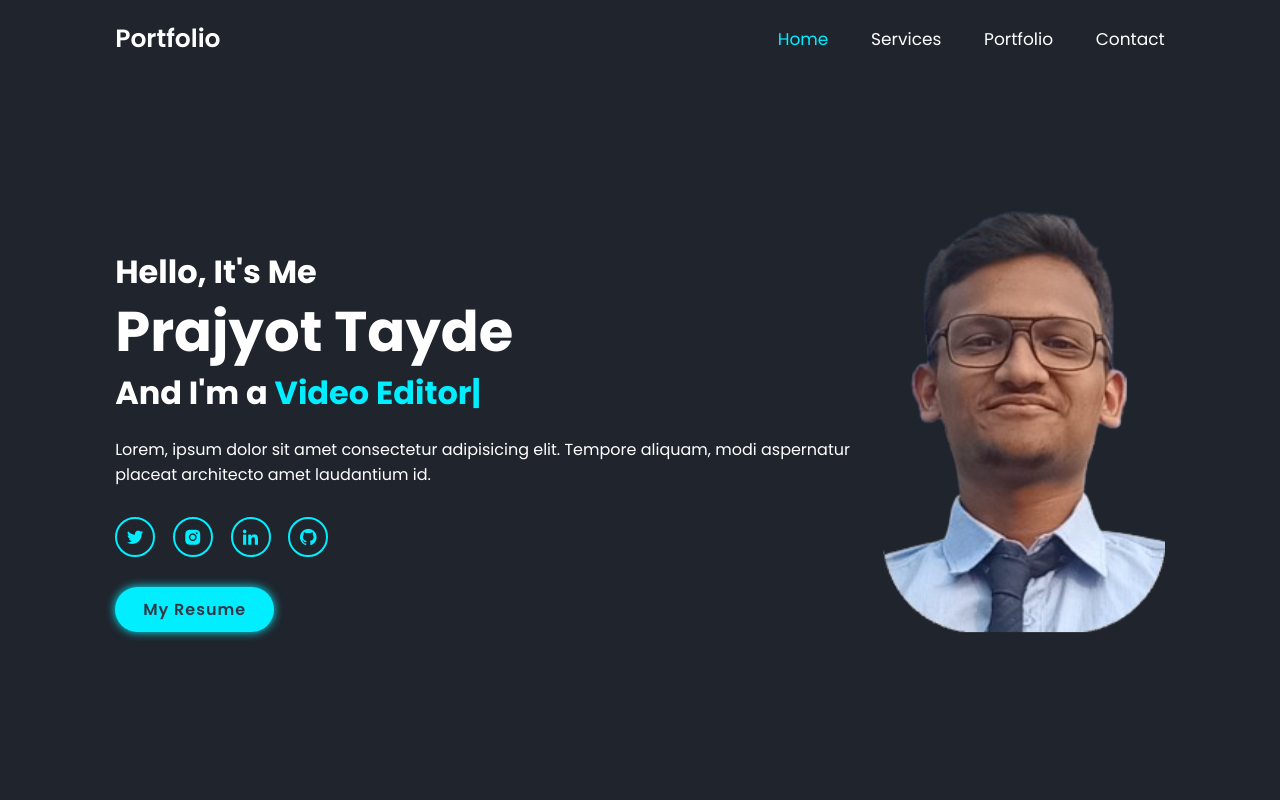
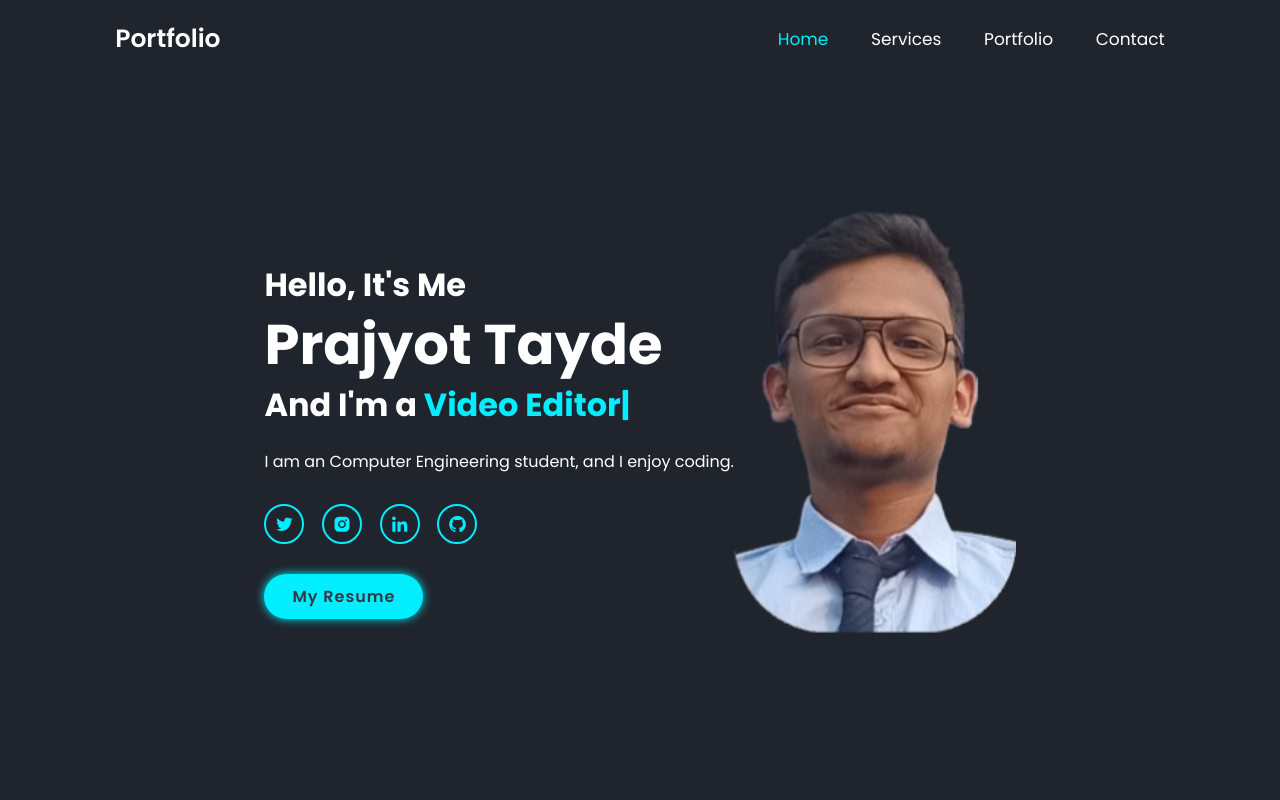
Before and after one commit to Prajyot05/My-Portfolio-Old, a plain HTML site: page index.html in a window 1280 px wide. Shown: the top 800 px of the page. Drawn offline with nearby package versions, Linux system fonts and the light colour scheme.

Commit message:
Change paragraph

```diff
--- a/index.html
+++ b/index.html
@@ -31,9 +31,7 @@
         <h3>Hello, It's Me</h3>
         <h1>Prajyot Tayde</h1>
         <h3>And I'm a <span class="multiple-text"></span></h3>
-        <p>Lorem, ipsum dolor sit amet consectetur adipisicing elit. Tempore aliquam, modi
-        aspernatur placeat
-        architecto amet laudantium id.</p>
+        <p>I am an Computer Engineering student, and I enjoy coding.</p>
         <div class="social-media">
           <!-- <a href="#"><i class='bx bxl-facebook' ></i></a> -->
           <a href="https://twitter.com/Prajyot_Tayde" target=”_blank”><i class='bx bxl-twitter' ></i></a>
```
